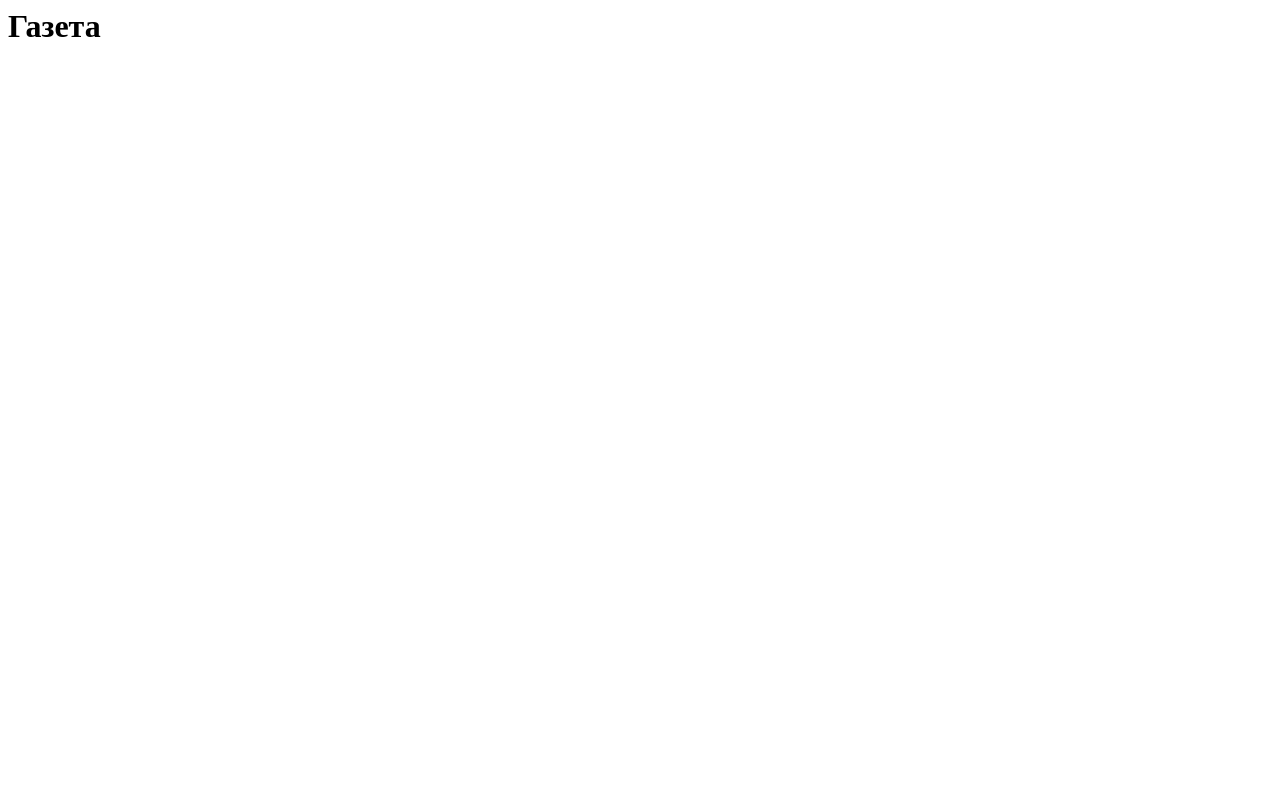
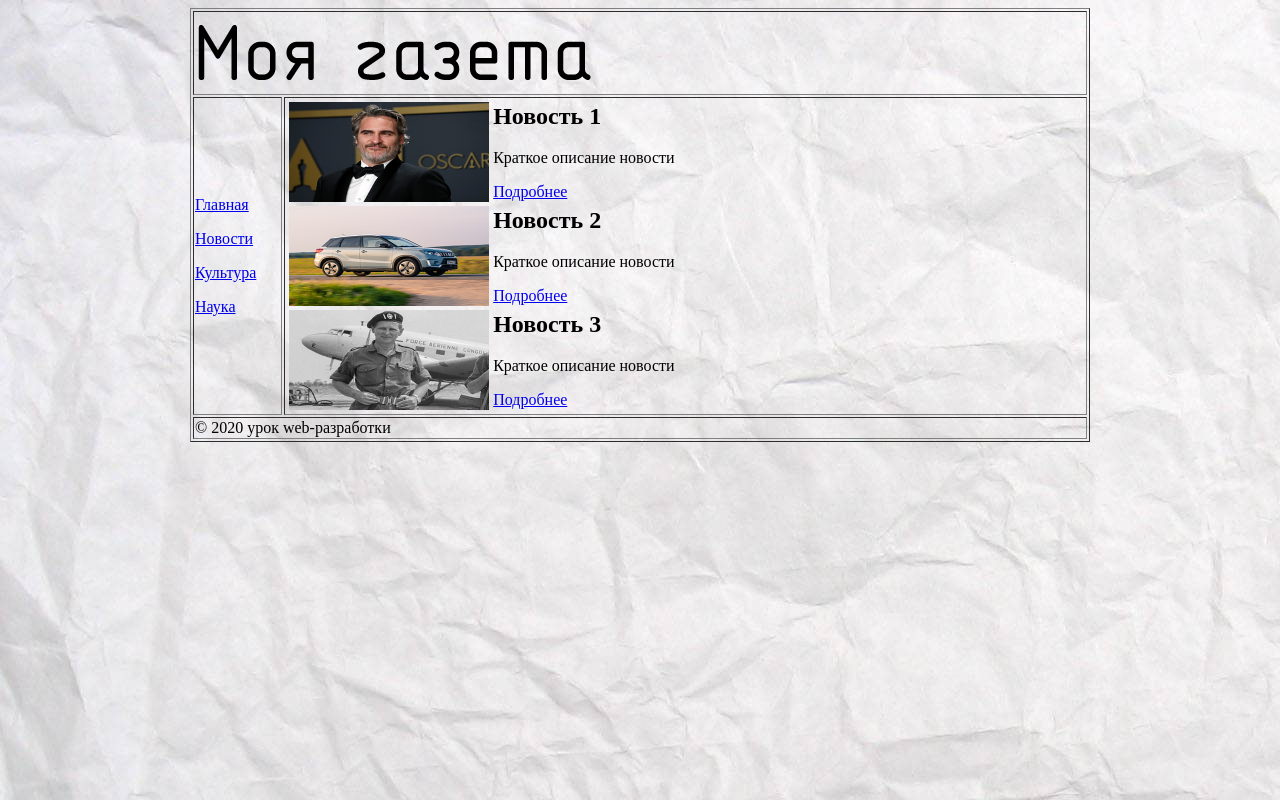
Before and after one commit to web-lessons/lessons-2-potkot, a plain HTML site: page index.html in a window 1280 px wide. Drawn offline with Linux system fonts and the light colour scheme.

Commit message:
Газета урок 1

```diff
--- a/index.html
+++ b/index.html
@@ -1,8 +1,70 @@
 <html>
 <head>
-    <title></title>
+    <title>Газета - главная страница</title>
+    <style>
+        table {
+            margin: auto;
+        }
+
+        body {
+            background-image: url("img/paper.jpg");
+        }
+    </style>
 </head>
 <body>
-<h1>Газета</h1>
+<table width="900px" border="1px">
+    <tr>
+        <td colspan="2">
+            <a href="index.html"><img src="img/logo.png"></a>
+        </td>
+    </tr>
+    <tr>
+        <td width="10%">
+            <p><a href="index.html">Главная</a></p>
+            <p><a href="news.html">Новости</a></p>
+            <p><a href="culture.html">Культура</a></p>
+            <p><a href="science.html">Наука</a></p>
+        </td>
+        <td width="90%">
+            <table>
+                <tr>
+                    <td width="10%">
+                        <img width="200px" height="100px" src="img/news1.jpg">
+                    </td>
+                    <td width="90%">
+                        <h2>Новость 1</h2>
+                        <p>Краткое описание новости</p>
+                        <p><a href="#">Подробнее</a></p>
+                    </td>
+                </tr>
+                <tr>
+                    <td width="10%">
+                        <img width="200px" height="100px" src="img/news2.jpg">
+                    </td>
+                    <td width="90%">
+                        <h2>Новость 2</h2>
+                        <p>Краткое описание новости</p>
+                        <p><a href="#">Подробнее</a></p>
+                    </td>
+                </tr>
+                <tr>
+                    <td width="10%">
+                        <img width="200px" height="100px" src="img/news3.jpg">
+                    </td>
+                    <td width="90%">
+                        <h2>Новость 3</h2>
+                        <p>Краткое описание новости</p>
+                        <p><a href="#">Подробнее</a></p>
+                    </td>
+                </tr>
+            </table>
+        </td>
+    </tr>
+    <tr>
+        <td colspan="2">
+            &copy; 2020 урок web-разработки
+        </td>
+    </tr>
+</table>
 </body>
 </html>
```
Also changed, not shown: culture.html (added, +39 -0 lines), news.html (added, +39 -0 lines), science.html (added, +39 -0 lines), img/logo.png (added), img/news1.jpg (added), img/news2.jpg (added), img/news3.jpg (added), img/paper.jpg (added).
